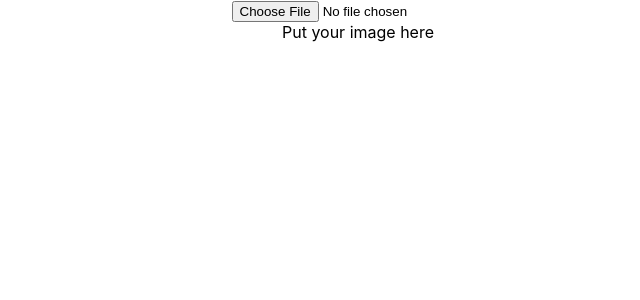
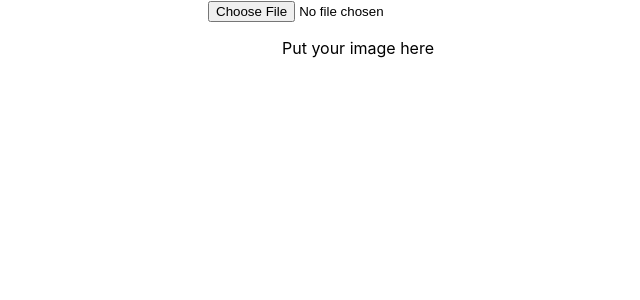
Before and after one commit to Iwasherd/goIt, a React (Create React App) app in the folder client/: page / in a window 1280 px wide. Shown: the top 300 px of the page, without its empty margins (282-922 px from the left). Built offline with nearby package versions, Linux system fonts and the light colour scheme.

Commit message:
css added

```diff
--- a/client/src/App.js
+++ b/client/src/App.js
@@ -1,12 +1,12 @@
 import './App.css';
-import Dropzoneview from './components/dropzoneview';
-import Inputtypefile from './components/inputtypefile';
+import DropZoneView from './components/dropzoneview/dropzoneview';
+import InputTypeFile from './components/input/inputtypefile';
 
 function App() {
   return (
     <div className="App">
-      <Inputtypefile/>
-      <Dropzoneview/>
+      <InputTypeFile/>
+      <DropZoneView/>
     </div>
   );
 }
--- a/client/src/components/dropzoneview.js
+++ /dev/null
@@ -1,14 +0,0 @@
-import React from 'react';
-// import PropTypes from 'prop-types';
-// import s from './dropzoneview.module.css';
-
-function Dropzoneview() {
-  return (
-    <div className='dropzoneview'>
-        Put your image here
-    </div>
-  );
-}
-
-
-export default Dropzoneview;
--- /dev/null
+++ b/client/src/components/dropzoneview/dropzoneview.js
@@ -0,0 +1,15 @@
+import React from 'react';
+// import PropTypes from 'prop-types';
+import s from './dropzoneview.module.css';
+
+function DropZoneView() {
+  return (
+    <div className={s.dropzoneview}>
+        <p>
+        Put your image here
+        </p>
+    </div>
+  );
+}
+
+export default DropZoneView;
--- /dev/null
+++ b/client/src/components/dropzoneview/dropzoneview.module.css
@@ -0,0 +1,5 @@
+.dropzonview {
+  width: 300px;
+  height: 200px;
+  border: 1px;
+}
--- /dev/null
+++ b/client/src/components/input/input.module.css
@@ -0,0 +1,3 @@
+.input {
+  width: 300px;
+}
--- /dev/null
+++ b/client/src/components/input/inputtypefile.js
@@ -0,0 +1,11 @@
+import React from 'react';
+// import PropTypes from 'prop-types';
+import s from './input.module.css';
+
+function InputTypeFile() {
+  return (
+    <input type='file' className={s.input} />
+  );
+}
+
+export default InputTypeFile;
--- a/client/src/components/inputtypefile.js
+++ /dev/null
@@ -1,12 +0,0 @@
-import React from 'react';
-// import PropTypes from 'prop-types';
-// import s from './dropzoneview.module.css';
-
-function Inputtypefile() {
-  return (
-    <input type='file' className='inputtypefile' />
-  );
-}
-
-
-export default Inputtypefile;
```
Also changed, not shown: 1 other file (tests, documents, lock files or other folders).
